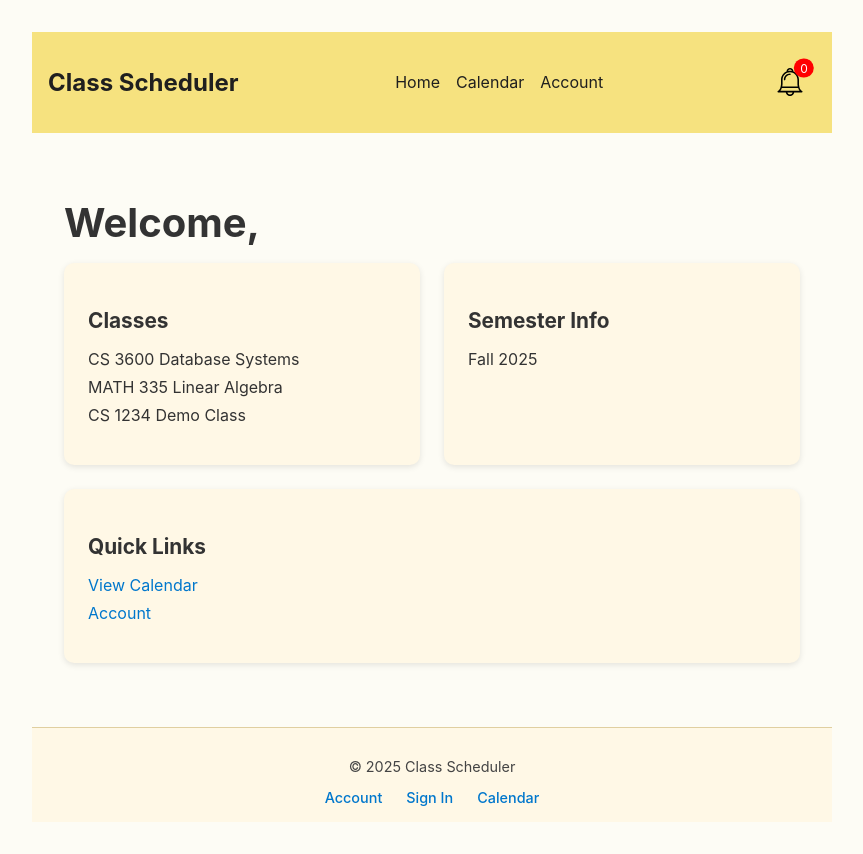
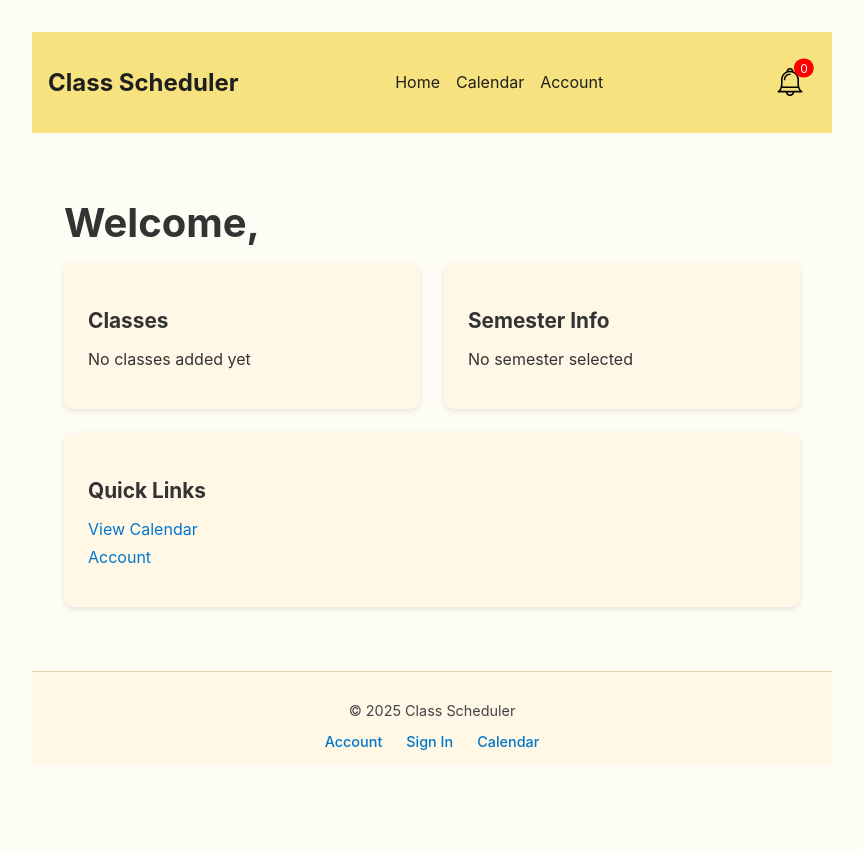
Before and after one commit to mwinant/CS3600-Lab-Project, a React (Vite) app in the folder frontend/scheduler-app/: page / in a window 1280 px wide. Shown: the whole page, without its empty margins (208-1071 px from the left). After the commit the page ends 800 px from the top, so only its background shows below. Built offline with nearby package versions, Linux system fonts and the light colour scheme.

Commit message:
updated homepage

```diff
--- a/frontend/scheduler-app/src/pages/Home.jsx
+++ b/frontend/scheduler-app/src/pages/Home.jsx
@@ -3,18 +3,28 @@ import './Home.css';
 
 const Home = () => {
   const [name, setName] = useState('');
+  const [classes, setClasses] = useState([]);
+  const [semester, setSemester] = useState('');
 
   useEffect(() => {
     try {
       const raw = localStorage.getItem('user');
       if (raw) {
         const u = JSON.parse(raw);
-        if (u && u.name) setName(u.name);
+        if (u?.name) setName(u.name);
+        if (Array.isArray(u?.classes)) setClasses(u.classes);
+        // Default to the semester of the first class, or Fall 2025 if none
+        if (u?.classes?.length) {
+          setSemester(u.classes[0].semester || '');
+        } else {
+          setSemester('Fall 2025');
+        }
       }
     } catch (e) {
-      // ignore parse errors and keep name empty
+      // ignore parse errors
     }
   }, []);
+
   return (
     <div className="dashboard">
       <h2 className="dashboard-title">Welcome{ name ? `, ${name}` : ',' } </h2>
@@ -23,15 +33,21 @@ const Home = () => {
         <div className="widget hoverable">
           <h3>Classes</h3>
           <ul>
-            <li title="Click to view details">CS 3600 Database Systems</li>
-            <li title="Click to view details">MATH 335 Linear Algebra</li>
-            <li title="Click to view details">CS 1234 Demo Class</li>
+            {classes.length > 0 ? (
+              classes.map((cls) => (
+                <li key={cls.id} title="Click to view details">
+                  {cls.title}
+                </li>
+              ))
+            ) : (
+              <li>No classes added yet</li>
+            )}
           </ul>
         </div>
 
         <div className="widget hoverable">
           <h3>Semester Info</h3>
-          <p>Fall 2025</p>
+          <p>{semester || 'No semester selected'}</p>
         </div>
 
         <div className="widget hoverable">
```
Also changed, not shown: 1 other file (tests, documents, lock files or other folders).
